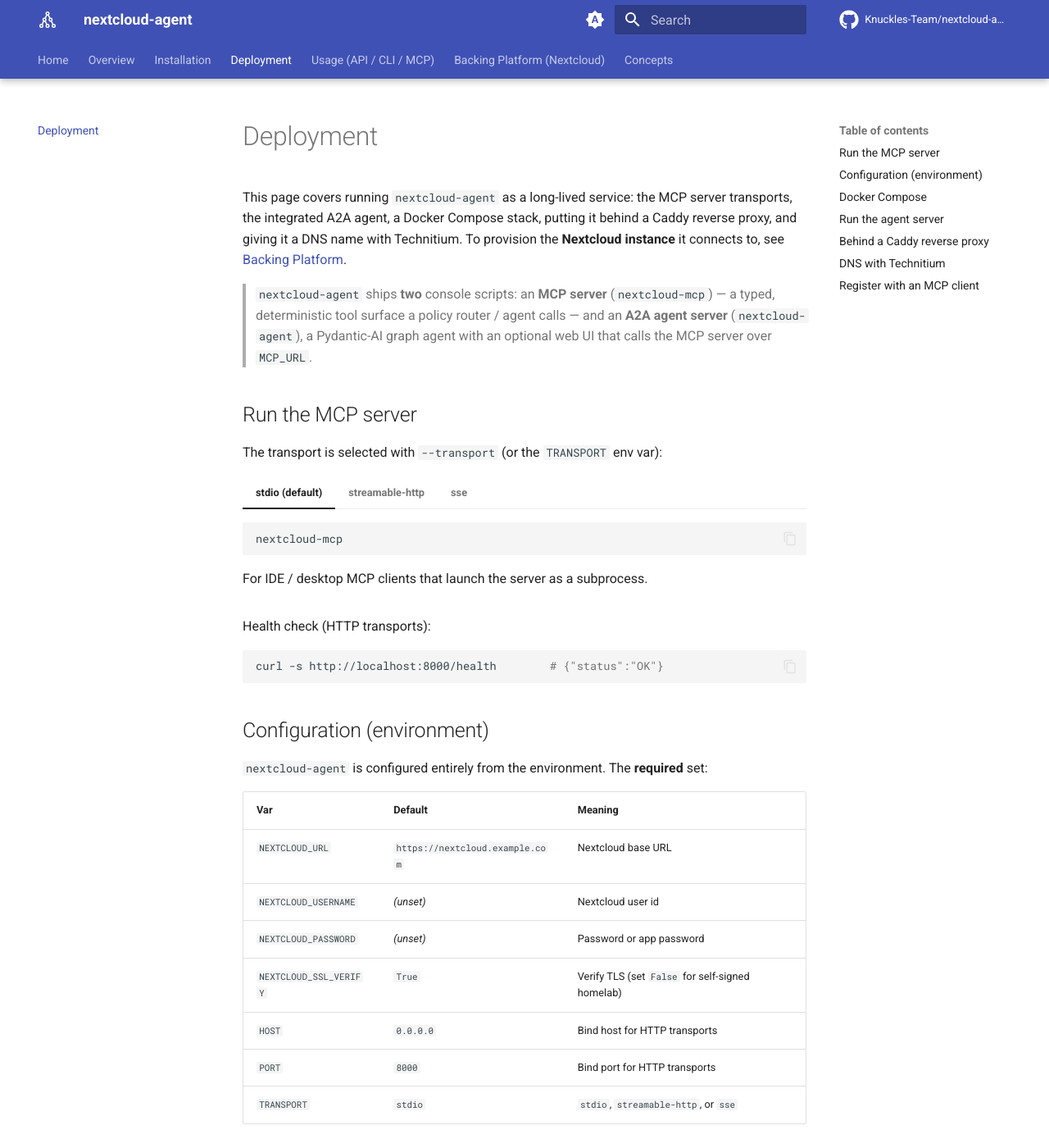
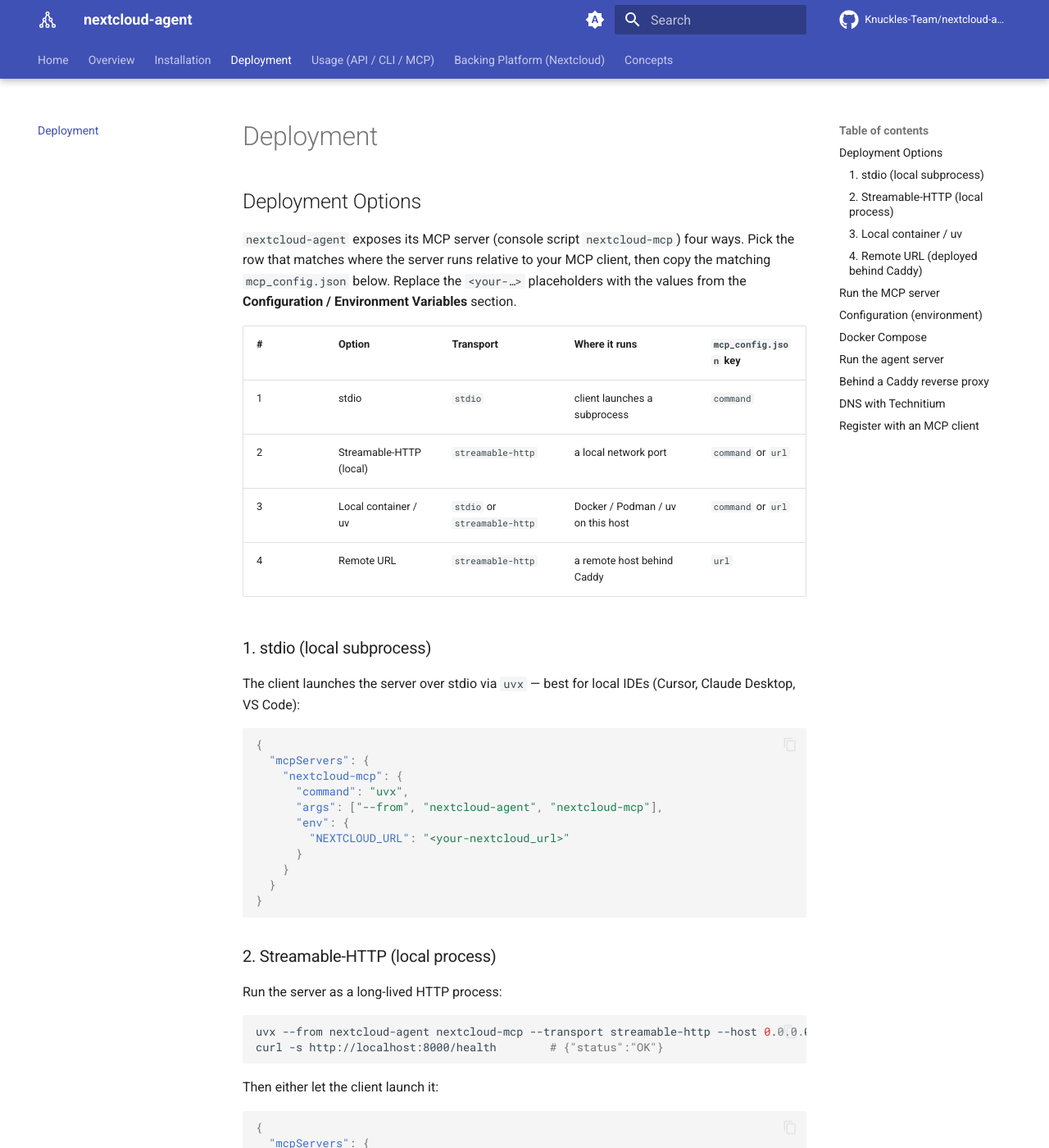
Before and after one commit to Knuckles-Team/nextcloud-agent, an MkDocs documentation site: the page built from docs/deployment.md, in a window 1280 px wide and 1400 px high. Shown: the whole window at 82% size. Built offline with MkDocs 1.6.1 and Material for MkDocs 9.7.7, drawn with Linux system fonts in a browser that asks for light colours; comment, search, counter and statistics services are not loaded; some of the changed text lies outside the part shown.

Commit message:
Standardize MCP deployment docs: 4 options + docs pointer

````diff
--- a/docs/deployment.md
+++ b/docs/deployment.md
@@ -1,4 +1,141 @@
 # Deployment
+
+<!-- BEGIN GENERATED: deployment-options -->
+## Deployment Options
+
+`nextcloud-agent` exposes its MCP server (console script `nextcloud-mcp`) four ways. Pick the row that
+matches where the server runs relative to your MCP client, then copy the matching
+`mcp_config.json` below. Replace the `<your-…>` placeholders with the values from the **Configuration / Environment Variables** section.
+
+| # | Option | Transport | Where it runs | `mcp_config.json` key |
+|---|--------|-----------|---------------|------------------------|
+| 1 | stdio | `stdio` | client launches a subprocess | `command` |
+| 2 | Streamable-HTTP (local) | `streamable-http` | a local network port | `command` or `url` |
+| 3 | Local container / uv | `stdio` or `streamable-http` | Docker / Podman / uv on this host | `command` or `url` |
+| 4 | Remote URL | `streamable-http` | a remote host behind Caddy | `url` |
+
+### 1. stdio (local subprocess)
+
+The client launches the server over stdio via `uvx` — best for local IDEs
+(Cursor, Claude Desktop, VS Code):
+
+```json
+{
+  "mcpServers": {
+    "nextcloud-mcp": {
+      "command": "uvx",
+      "args": ["--from", "nextcloud-agent", "nextcloud-mcp"],
+      "env": {
+        "NEXTCLOUD_URL": "<your-nextcloud_url>"
+      }
+    }
+  }
+}
+```
+
+### 2. Streamable-HTTP (local process)
+
+Run the server as a long-lived HTTP process:
+
+```bash
+uvx --from nextcloud-agent nextcloud-mcp --transport streamable-http --host 0.0.0.0 --port 8000
+curl -s http://localhost:8000/health        # {"status":"OK"}
+```
+
+Then either let the client launch it:
+
+```json
+{
+  "mcpServers": {
+    "nextcloud-mcp": {
+      "command": "uvx",
+      "args": ["--from", "nextcloud-agent", "nextcloud-mcp", "--transport", "streamable-http", "--port", "8000"],
+      "env": {
+        "TRANSPORT": "streamable-http",
+        "HOST": "0.0.0.0",
+        "PORT": "8000",
+        "NEXTCLOUD_URL": "<your-nextcloud_url>"
+      }
+    }
+  }
+}
+```
+
+…or connect to the already-running process by URL:
+
+```json
+{
+  "mcpServers": {
+    "nextcloud-mcp": { "url": "http://localhost:8000/mcp" }
+  }
+}
+```
+
+### 3. Local container / uv
+
+**(a) Launch a container directly from `mcp_config.json`** (stdio over the container —
+no ports to manage). Swap `docker` for `podman` for a daemonless runtime:
+
+```json
+{
+  "mcpServers": {
+    "nextcloud-mcp": {
+      "command": "docker",
+      "args": [
+        "run", "-i", "--rm",
+        "-e", "TRANSPORT=stdio",
+        "-e", "NEXTCLOUD_URL=<your-nextcloud_url>",
+        "knucklessg1/nextcloud-agent:latest"
+      ]
+    }
+  }
+}
+```
+
+**(b) Run a local streamable-http container, then connect by URL:**
+
+```bash
+docker run -d --name nextcloud-mcp -p 8000:8000 \
+  -e TRANSPORT=streamable-http \
+  -e PORT=8000 \
+  -e NEXTCLOUD_URL="<your-nextcloud_url>" \
+  knucklessg1/nextcloud-agent:latest
+# or, from a clone of this repo:
+docker compose -f docker/mcp.compose.yml up -d
+```
+
+```json
+{
+  "mcpServers": {
+    "nextcloud-mcp": { "url": "http://localhost:8000/mcp" }
+  }
+}
+```
+
+**(c) From a local checkout with `uv`:**
+
+```bash
+uv run nextcloud-mcp --transport streamable-http --port 8000
+```
+
+### 4. Remote URL (deployed behind Caddy)
+
+When the server is deployed remotely (e.g. as a Docker service) and published through
+Caddy on the internal `*.arpa` zone, connect with the `"url"` key — no local process or
+image required:
+
+```json
+{
+  "mcpServers": {
+    "nextcloud-mcp": { "url": "http://nextcloud-mcp.arpa/mcp" }
+  }
+}
+```
+
+Caddy reverse-proxies `http://nextcloud-mcp.arpa` to the container's `:8000`
+streamable-http listener; `http://nextcloud-mcp.arpa/health` returns
+`{"status":"OK"}` when the service is live.
+<!-- END GENERATED: deployment-options -->
 
 This page covers running `nextcloud-agent` as a long-lived service: the MCP server
 transports, the integrated A2A agent, a Docker Compose stack, putting it behind a
````
Also changed, not shown: README.md (+15 -0 lines).
